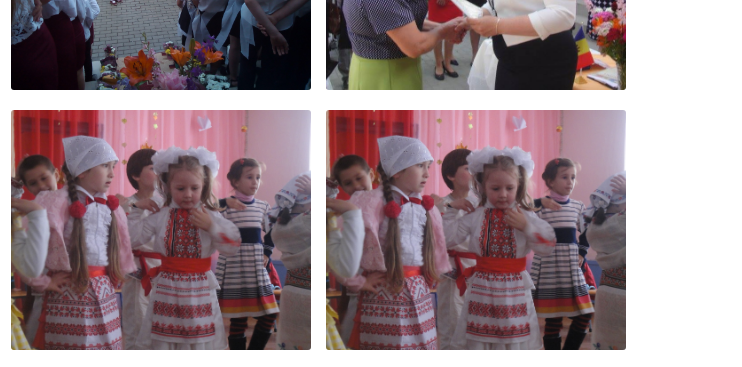
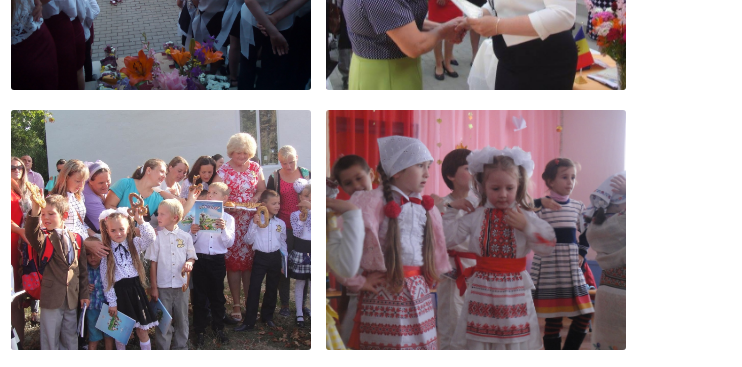
Before and after one commit to gimnaziultataresti/Gimnaziul-Tataresti-2022, a plain HTML site: page index.html in a window 1280 px wide. Shown: the part 1973-2340 px from the top of the page, 538-1280 px from the left. Drawn offline with nearby package versions, Linux system fonts and the light colour scheme.

Commit message:
Add files via upload

```diff
--- a/index.html
+++ b/index.html
@@ -171,8 +171,8 @@
                     <img src="images/gal.9a.JPG" alt="">
                 </a>
 
-                <a data-aos="zoom-in" data-aos-delay="1200" href="images/gal8a.JPG">
-                    <img src="images/gal8a.JPG" alt="">
+                <a data-aos="zoom-in" data-aos-delay="1200" href="images/ga8a.jpg">
+                    <img src="images/ga8a.jpg" alt="">
                 </a>
 
                 <a data-aos="zoom-in" data-aos-delay="1400" href="images/gal8a.JPG">
```
